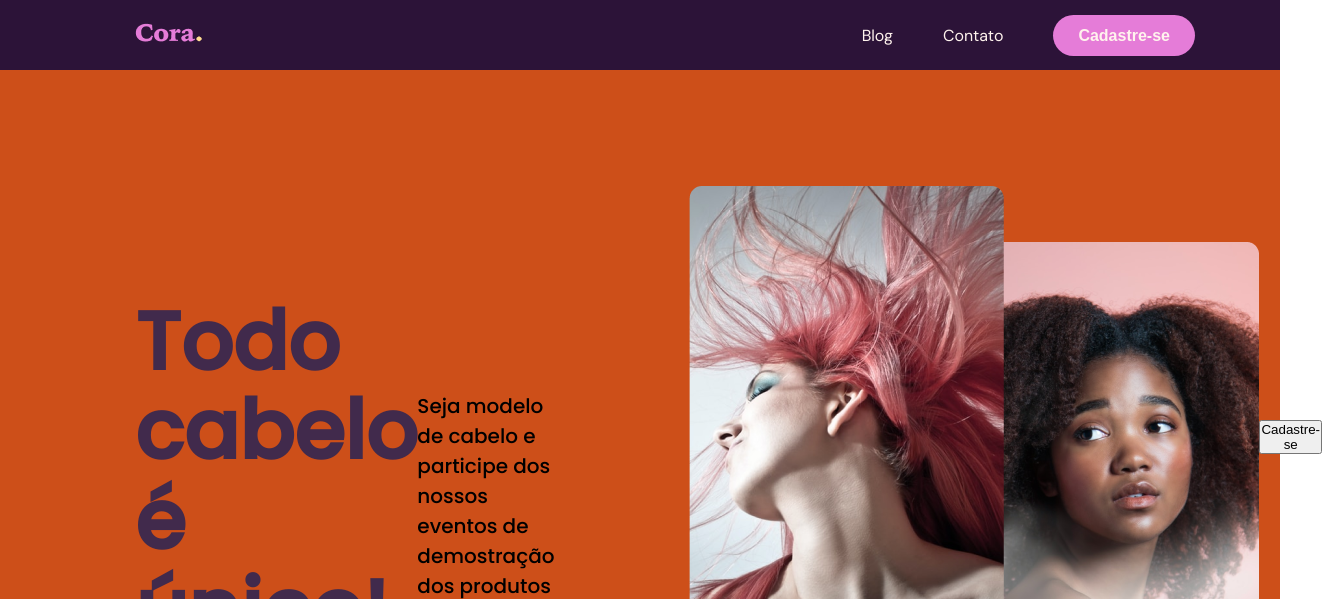
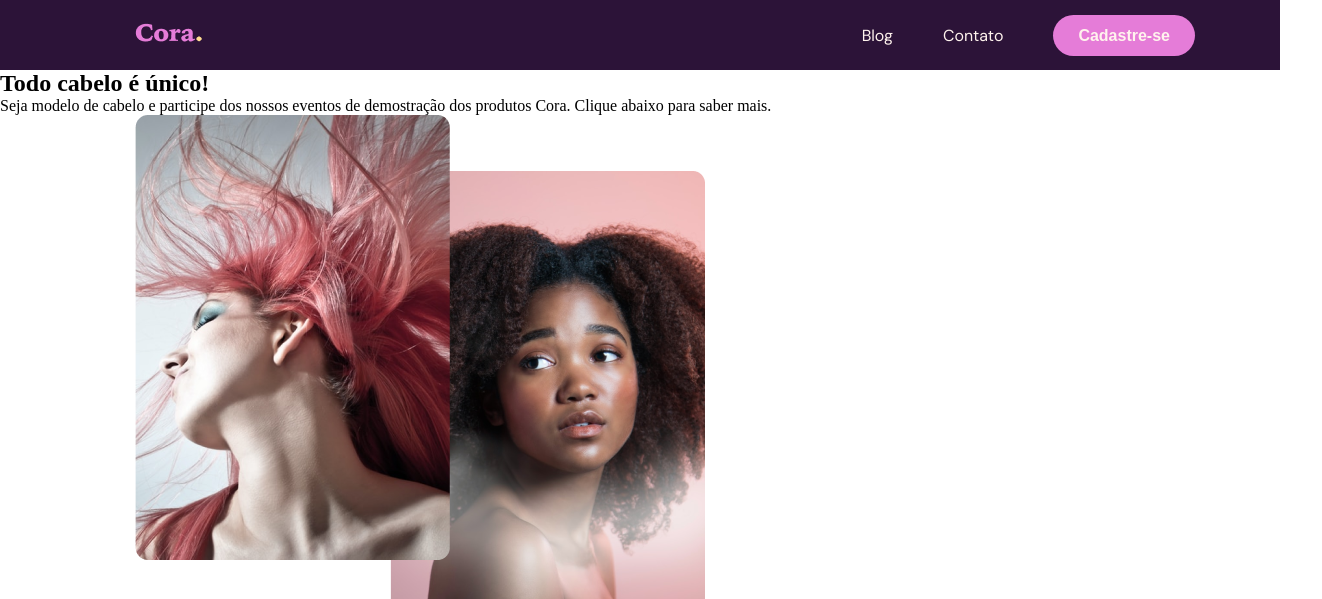
Before and after one commit to SuzimaraMoura/projeto-cora01, a plain HTML site: page index.html in a window 1280 px wide. Shown: the top 599 px of the page, 1322 px wide, since content can reach past the window. Drawn offline with Linux system fonts and the light colour scheme.

Commit message:
Parte excluída para fazer novamente

```diff
--- a/estilos/style.css
+++ b/estilos/style.css
@@ -53,49 +53,3 @@
     line-height: 21px;
    }
    /* até aqui é o menu */
-
-  section.chamado{
-    background-color:  #cd4f19 ;
-    font-family: 'Poppins' ;
-    height: 733px;
-  }
-  .container{
-    height: 100%;
-    display: flex;
-
-    justify-content: space-between;
-    align-items: center;
-  }
-
-  .container h1{
-    width: 553px;
-    height: 176px;
-    font-weight: 700;
-    font-size: 81.2651px;
-    line-height: 110.2%;
-    color: #412A4C;
-    align-self: flex-start;
-    margin-left: 135px;
-    margin-top: 227px;
-
-
-
-
-
-
-  }
-  .container p{
-    width: 467px;
-    height: 91px;
-    font-weight: 500;
-    font-size: 20px;
-    line-height: 150.02%;
-
-
-
-
-  }
-  .container img{
-
-
-  }
```
